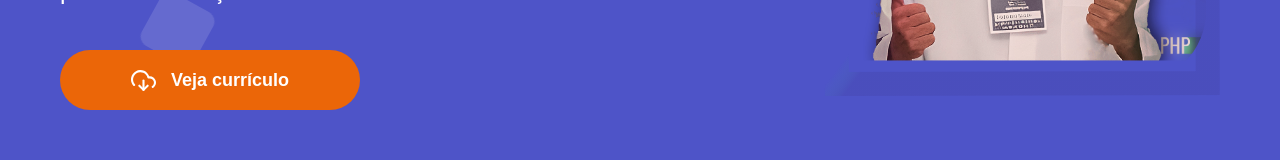
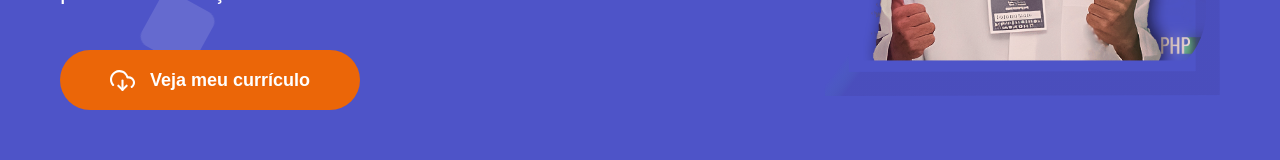
Before and after one commit to diegotimao/portifolio, a React (Create React App) app: page / in a window 1280 px wide. Shown: the part 468-628 px from the top of the page. Built offline with nearby package versions, Linux system fonts and the light colour scheme.

Commit message:
fix: Correção de ortografia botão curriculo

```diff
--- a/src/components/Banner/index.js
+++ b/src/components/Banner/index.js
@@ -59,7 +59,7 @@ function Banner() {
                   alt="IconDownload"
                   className="icon-social"
                 />
-                <span>Veja currículo</span>
+                <span>Veja meu currículo</span>
               </button>
             </div>
           </div>
```
